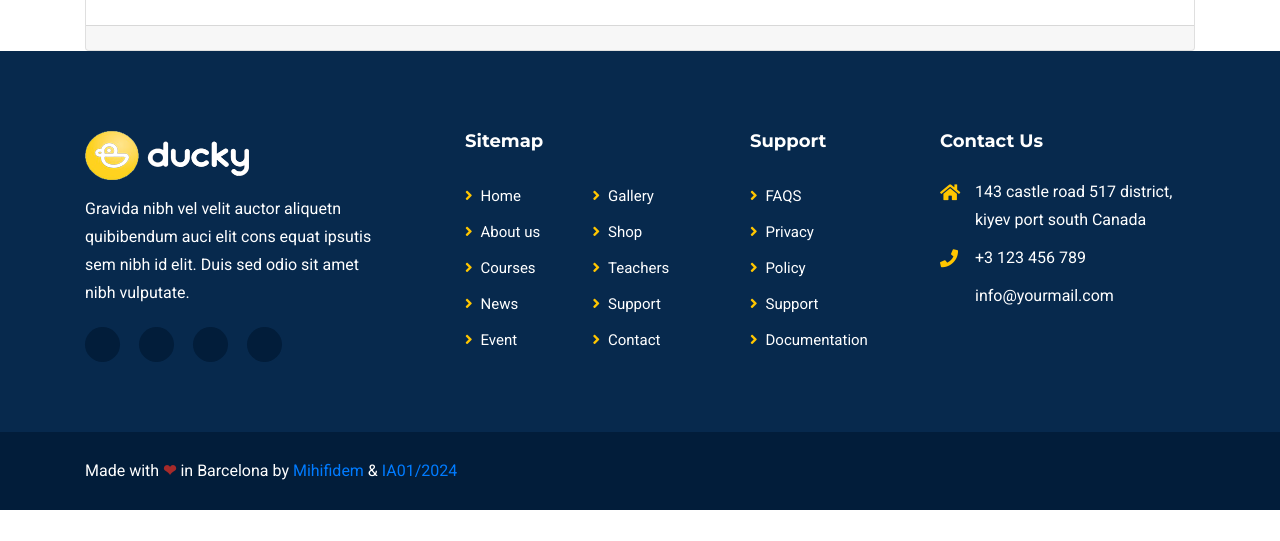
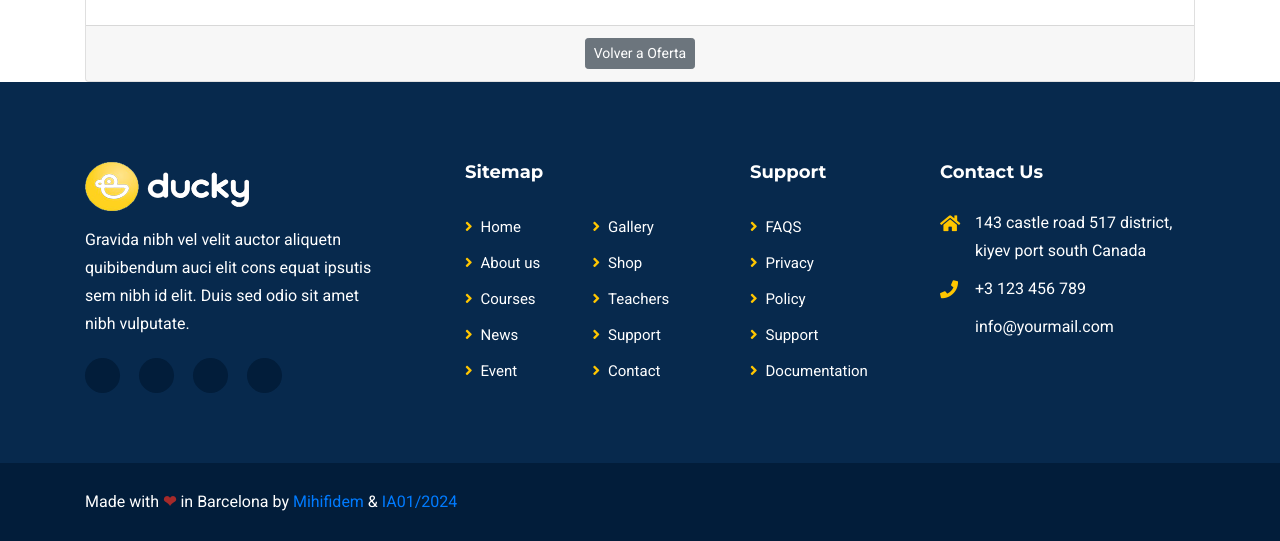
Before and after one commit to mihifidem/idonium2, a Django app: template headhunters/templates/headhunters/headhunter_detail.html in a window 1280 px wide. Shown: the part 504-1045 px from the top of the page. Before the commit the page ends 1014 px from the top, so only its background shows below. Run offline with Django 5.2, Linux system fonts and the light colour scheme; the template is opened without the code that fills it, so the values that code supplies are empty; some libraries are stand-ins or nearby versions.

Commit message:
Desde el perfil del headhunter, cuando llego desde la oferta puedo volver hacia la oferta

```diff
--- a/headhunters/templates/headhunters/headhunter_detail.html
+++ b/headhunters/templates/headhunters/headhunter_detail.html
@@ -46,6 +46,10 @@
       {% if request.user == headhunter.user %}
       <a href="{% url 'headhunter_update' pk=headhunter.pk %}" class="btn btn-warning me-2">Editar</a>
       <a href="{% url 'headhunter_delete' pk=headhunter.pk %}" class="btn btn-danger btn-sm">Eliminar</a>
+      {% else %}
+      <!-- Botones Volver a oferta, que vaya hacia atras -->
+      <button onclick="window.history.back();" class="btn btn-secondary btn-sm">Volver a Oferta</button>
+
       {% endif %}
     </div>
   </div>
```
